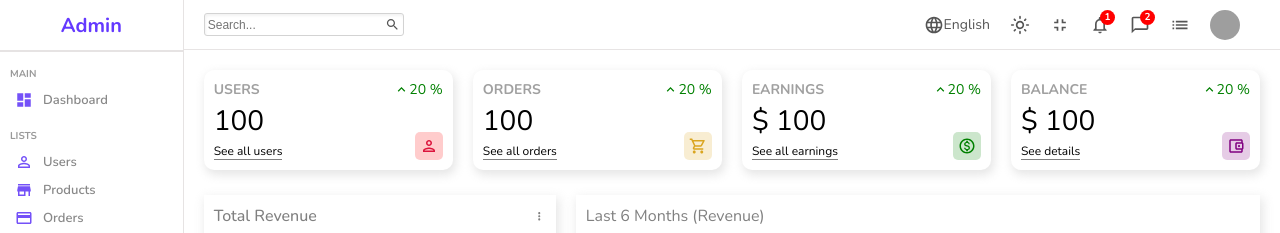
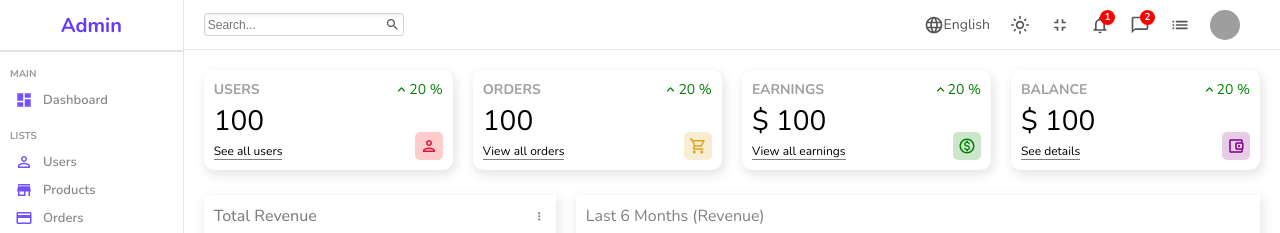
Before and after one commit to esteemayo/admin-dashboard, a React (Create React App) app: page / in a window 1280 px wide. Shown: the top 233 px of the page. Built offline with nearby package versions, Linux system fonts and the light colour scheme; grey boxes are pictures that could not be loaded.

Commit message:
made a correction

```diff
--- a/src/components/widget/Widget.js
+++ b/src/components/widget/Widget.js
@@ -31,7 +31,7 @@ const Widget = ({ type }) => {
       data = {
         title: 'Orders',
         isMoney: false,
-        link: 'See all orders',
+        link: 'View all orders',
         icon: (
           <ShoppingCartOutlined
             className='icon'
@@ -47,7 +47,7 @@ const Widget = ({ type }) => {
       data = {
         title: 'Earnings',
         isMoney: true,
-        link: 'See all earnings',
+        link: 'View all earnings',
         icon: (
           <MonetizationOnOutlined
             className='icon'
```
